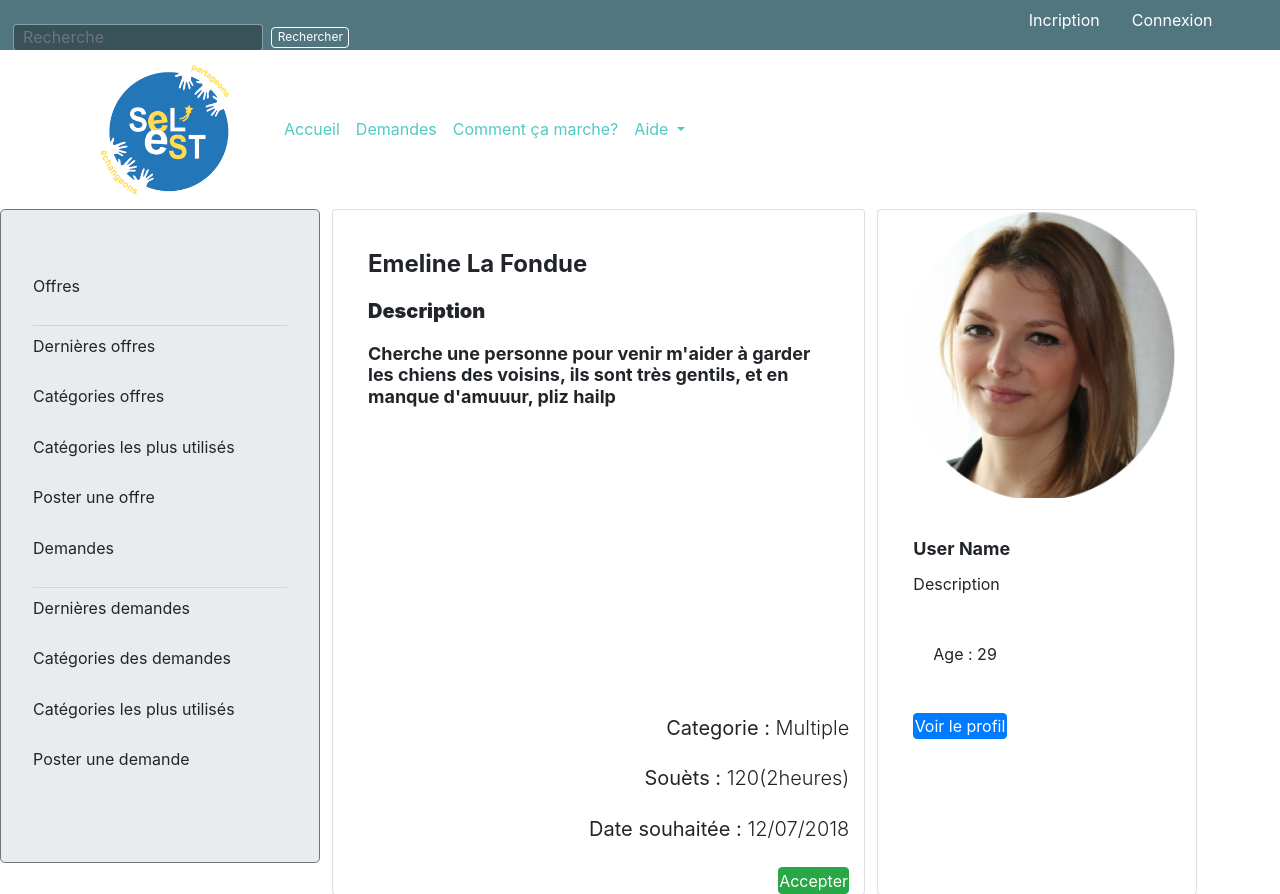
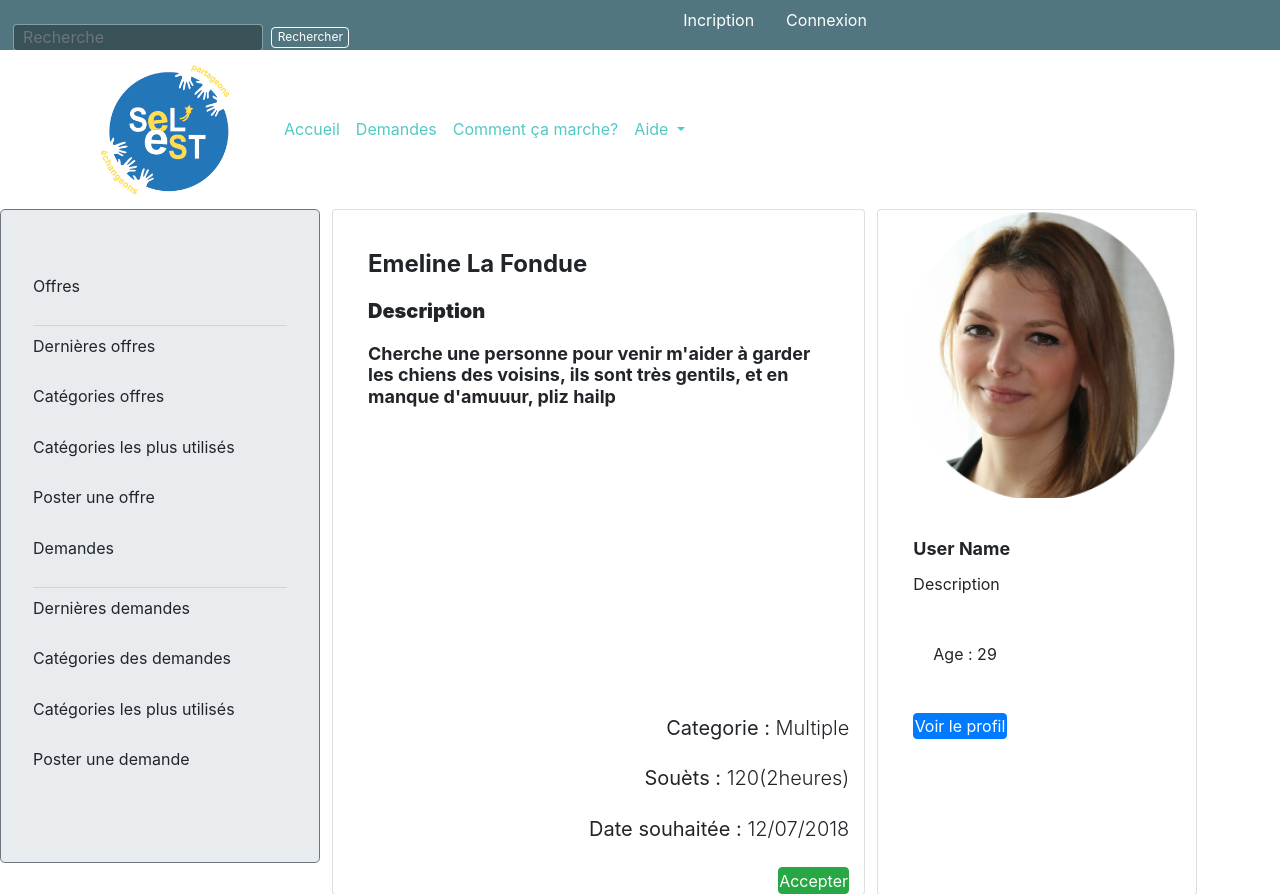
Before and after one commit to David-tofigh/Selest, a PHP site: page /page_demande.php in a window 1280 px wide. Shown: the top 894 px of the page. Run offline with PHP 8.4, Linux system fonts and the light colour scheme; style sheets or scripts are compiled from the project's sources.

Commit message:
Modification site  Selest

```diff
--- a/scss/layout/_header.scss
+++ b/scss/layout/_header.scss
@@ -40,7 +40,6 @@
 .right-top{
   display: inline-block;
   width: 49%;
-  right: -25%;
   position: absolute;
 }
 .left-top{
```
